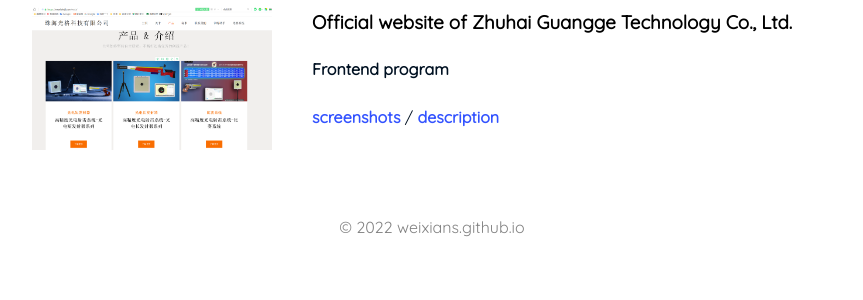
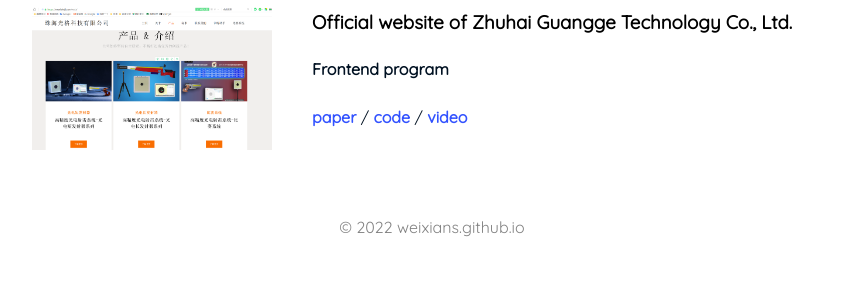
Before and after one commit to weixians/weixians.github.io, a Jekyll site: the page built from about_me.html, in a window 1280 px wide. Shown: the part 1740-2040 px from the top of the page, without its empty margins (208-1071 px from the left). Built offline with Jekyll 4.4.1, drawn with Linux system fonts in a browser that asks for light colours.

Commit message:
change content

```diff
--- a/about_me.html
+++ b/about_me.html
@@ -129,8 +129,9 @@
             </h3>
             <p><b>Frontend program</b></p>
             <p>
-                <a href="https://github.com/weixians/esa" target="_blank">screenshots</a> /
-                <a href="https://www.hrl.uni-bonn.de/publications/shi22icra.mp4">description</a>
+                <span><a href="https://www.hrl.uni-bonn.de/publications/shi22icra.pdf" target="_blank">paper</a></span> /
+                <span><a href="https://github.com/weixians/esa" target="_blank">code</a></span> /
+                <span><a href="https://www.hrl.uni-bonn.de/publications/shi22icra.mp4" target="_blank">video</a></span>
             </p>
         </div>
     </div>
```
